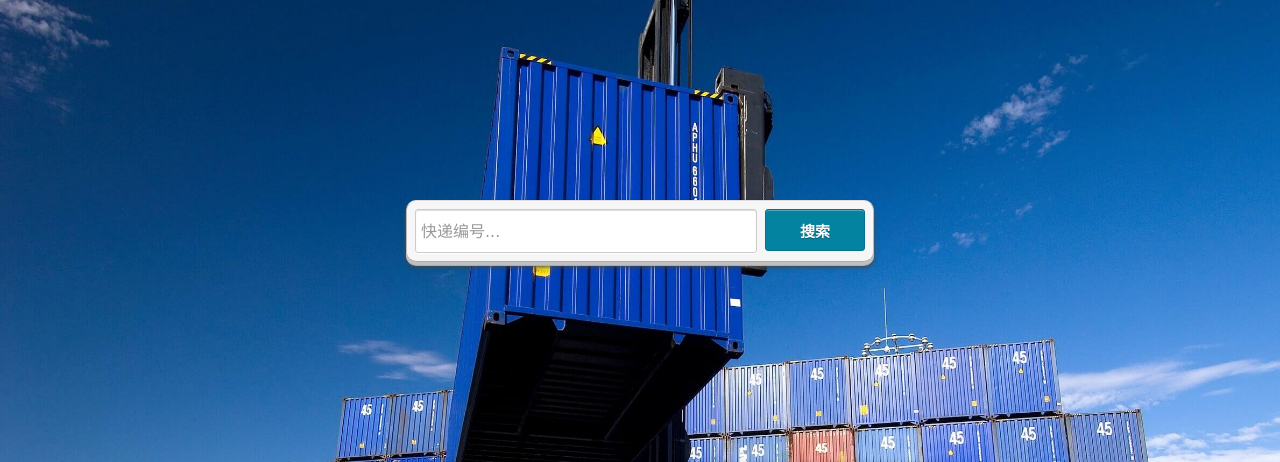
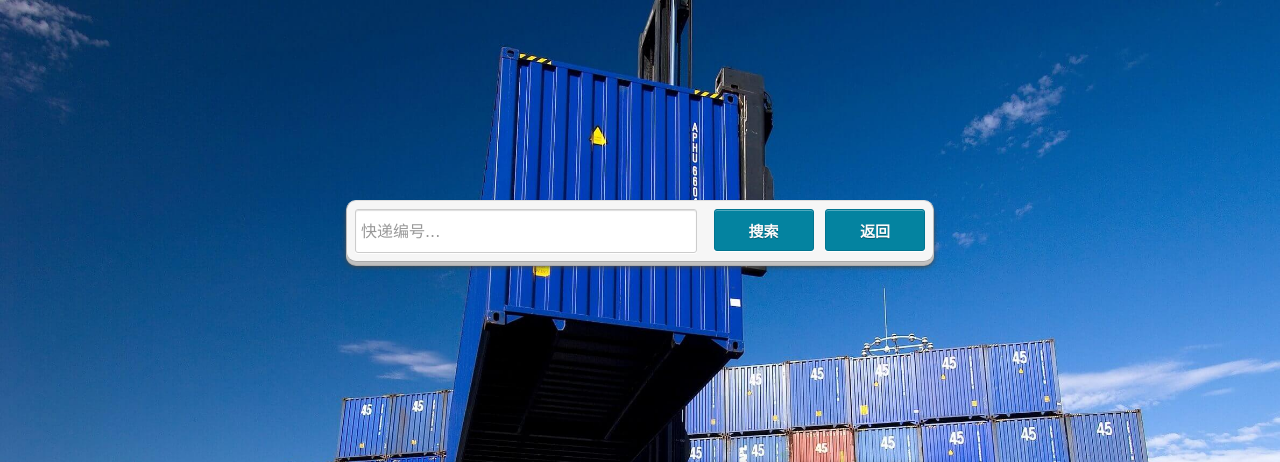
Before and after one commit to h-hg/SCUT-Blockchain-Group2, a Node server app: page /business_search in a window 1280 px wide. Shown: the top 462 px of the page. Run offline with Node 20, Linux system fonts and the light colour scheme; some libraries are stand-ins or nearby versions.

Commit message:
fix button

```diff
--- a/source-app/views/business_search.ejs
+++ b/source-app/views/business_search.ejs
@@ -13,6 +13,7 @@
 <body ng-app="application" ng-controller="appController">
 	<div class="form-wrapper">
 		<input type="text" id="search" placeholder="快递编号..." ng-model="query_id" required>
+		<input type="button" class="submitButton" style="margin-left: 2%" value="返回" onclick="javascrtpt:window.location.href='/index'">
 		<input type="submit" value="搜索" id="submit" ng-click="queryTransit()">
 	</div>
 	<table cellspacing="0" id="transit_source">
--- a/source-app/views/css/business_search.css
+++ b/source-app/views/css/business_search.css
@@ -5,7 +5,7 @@ body {
 }
 
 .form-wrapper {
-    width: 450px;
+    width: 570px;
     padding: 8px;
     margin: 200px auto;
     overflow: hidden;
@@ -83,3 +83,22 @@ body {
 .form-wrapper #submit::-moz-focus-inner {
     border: 0;
 }
+
+.submitButton {
+    float: right;
+    border: 1px solid #00748f;
+    height: 42px;
+    width: 100px;
+    padding: 0;
+    cursor: pointer;
+    font: bold 15px Arial, Helvetica;
+    color: #fafafa;
+    text-transform: uppercase;
+    background-color: 	#0483a0;
+    background-image: linear-gradient(top, #31b2c3, 	#0483a0);
+    -moz-border-radius: 3px;
+    -webkit-border-radius: 3px;
+    border-radius: 3px;
+    text-shadow: 0 1px 0 rgba(0, 0 ,0, .3);
+    box-shadow: 0 1px 0 rgba(255, 255, 255, 0.3) inset, 0 1px 0 #fff;
+}
--- a/source-app/views/form.ejs
+++ b/source-app/views/form.ejs
@@ -28,6 +28,7 @@
 			</div>
 			<div class="button-section">
 				<input type="submit" name="提交" />
+				<input type="button" class="submitButton" style="margin-left: 2%" value="返回" onclick="javascrtpt:window.location.href='/index'">
 			</div>
 		</form>
 	</div>
--- a/source-app/views/search.ejs
+++ b/source-app/views/search.ejs
@@ -13,6 +13,7 @@
 <body ng-app="application" ng-controller="appController">
 	<div class="form-wrapper">
 		<input type="text" id="search" placeholder="快递编号..." ng-model="query_id" required>
+		<input type="button" class="submitButton" style="margin-left: 2%" value="返回" onclick="javascrtpt:window.location.href='/index'">
 		<input type="submit" value="搜索" id="submit" ng-click="querySource()">
 	</div>
 	<table cellspacing="0" id="query_source">
--- a/source-app/views/transit_form.ejs
+++ b/source-app/views/transit_form.ejs
@@ -27,7 +27,8 @@
 				<label>司机信息<input type="text" name="field1" /></label>
 			</div>
 			<div class="button-section">
-				<input type="submit" name="Sign Up" />
+				<input type="submit" name="提交" />
+				<input type="button" class="submitButton" style="margin-left: 2%" value="返回" onclick="javascrtpt:window.location.href='/index'">
 			</div>
 		</form>
 	</div>
```
Also changed, not shown: source-app/views/css/form.css (+19 -0 lines), source-app/views/css/search.css (+22 -1 lines), source-app/views/css/transit_form.css (+19 -0 lines), source-app/views/index.ejs (+13 -11 lines), source-app/views/index.html (added, +39 -0 lines).
